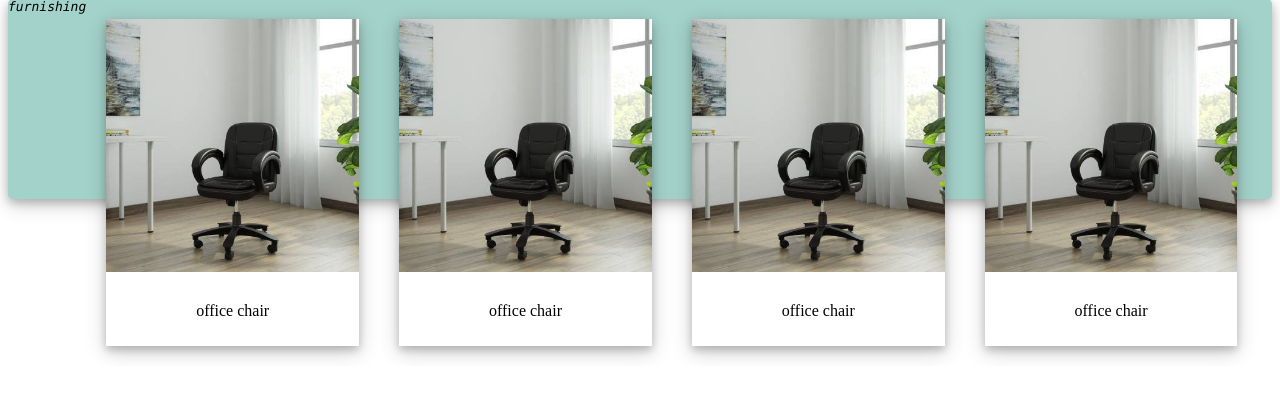
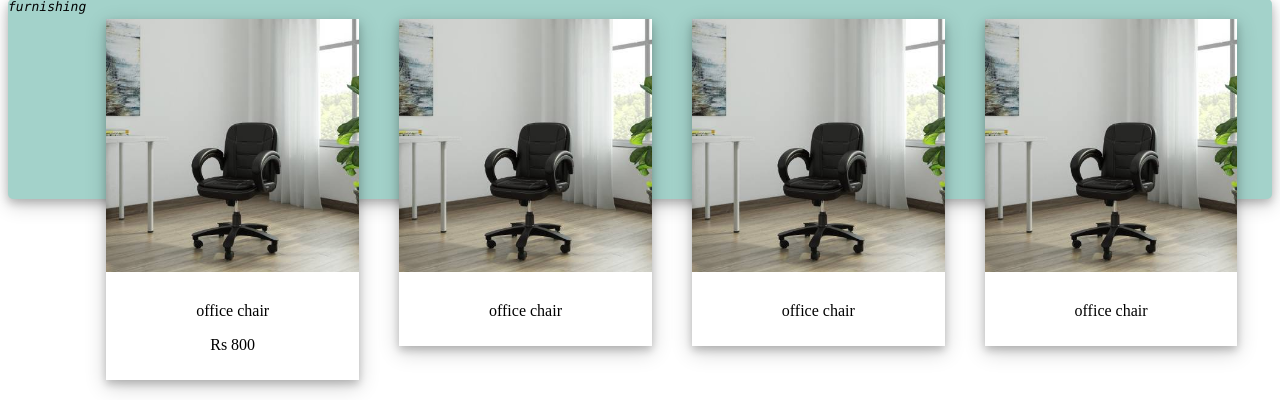
Before and after one commit to srikant19/online_store_Django, a Django app: page / in a window 1280 px wide; the page is wider, and only the part inside the window is pictured. Shown: the part 715-1115 px from the top of that part. Before the commit the page ends 1074 px from the top of that part, so only its background shows below. Run offline with Django 3.2, Linux system fonts and the light colour scheme.

Commit message:
updating_values

```diff
--- a/onlineStore/home/views.py
+++ b/onlineStore/home/views.py
@@ -3,4 +3,4 @@ from django.http import HttpResponse
 # Create your views here.
 
 def home(request):
-    return render(request,'index.html')
+    return render(request,'index.html',{'price': 800})
--- a/onlineStore/templates/index.html
+++ b/onlineStore/templates/index.html
@@ -36,6 +36,7 @@
         <img src="{% static 'images/chair.jpeg' %}">
         <div class="container">
         <p>office chair</p>
+        <p>Rs {{price}}</p>
         </div>
       </div>
 
```
